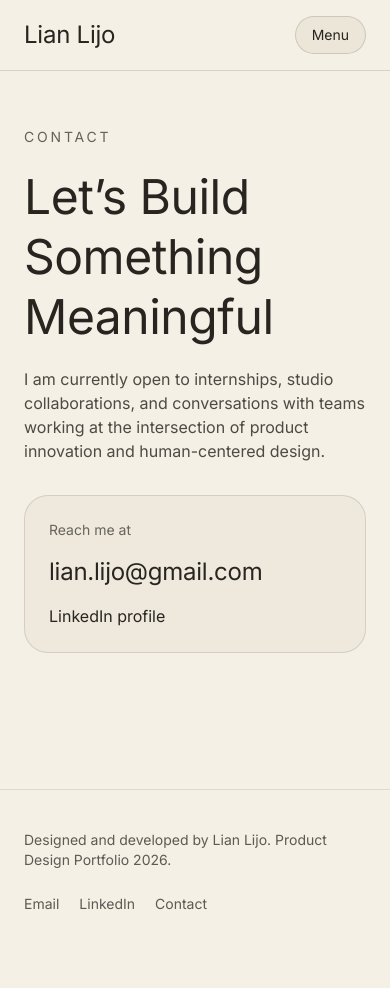
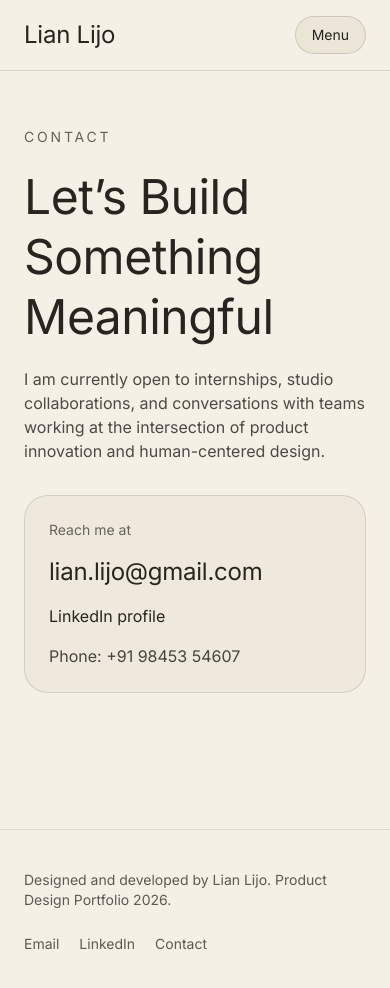
Before and after one commit to xatdev/lian-portfolio, a Next.js app: page /contact in a window 390 px wide. Shown: the top 988 px of the page. Before the commit the page ends 954 px from the top, so only its background shows below. Built offline with nearby package versions, Linux system fonts and the light colour scheme.

Commit message:
Add phone number to contact page

```diff
--- a/src/app/contact/page.tsx
+++ b/src/app/contact/page.tsx
@@ -25,6 +25,7 @@ export default function ContactPage() {
         >
           LinkedIn profile
         </Link>
+        <p className="text-sand/84">Phone: +91 98453 54607</p>
       </AnimatedReveal>
     </section>
   );
```
